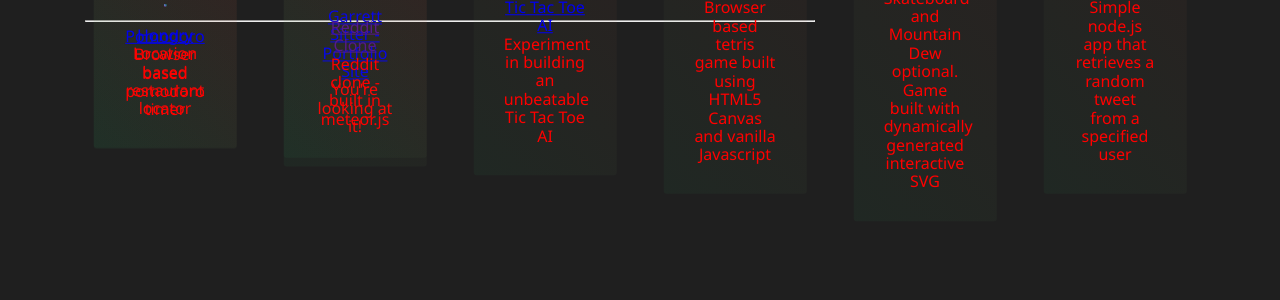
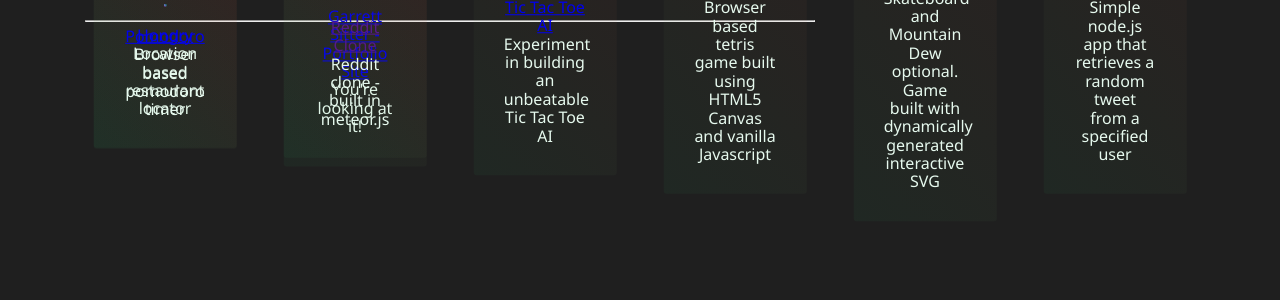
Before and after one commit to Garbot/Garbot.github.io, a Jekyll site: the page built from index.html, in a window 1280 px wide. Shown: the top 300 px of the page. Built offline with Jekyll 4.4.1, drawn with Linux system fonts in a browser that asks for light colours; nearby versions of some CDN libraries.

Commit message:
testing css

```diff
--- a/css/style.css
+++ b/css/style.css
@@ -2052,8 +2052,7 @@ body {
   padding: 30px;
   -webkit-border-radius: 3px;
           border-radius: 3px;
-  /*color: lighten(#2ecc71, 45%)*/
-  color: #F00;
+  color: #e6f9ee;
   background-image: -webkit-linear-gradient(45deg, rgba(46, 204, 113, 0.05), rgba(231, 76, 60, 0.05));
   background-image: -o-linear-gradient(45deg, rgba(46, 204, 113, 0.05), rgba(231, 76, 60, 0.05));
   background-image: linear-gradient(45deg, rgba(46, 204, 113, 0.05), rgba(231, 76, 60, 0.05));
```
Also changed, not shown: 1 other file.
